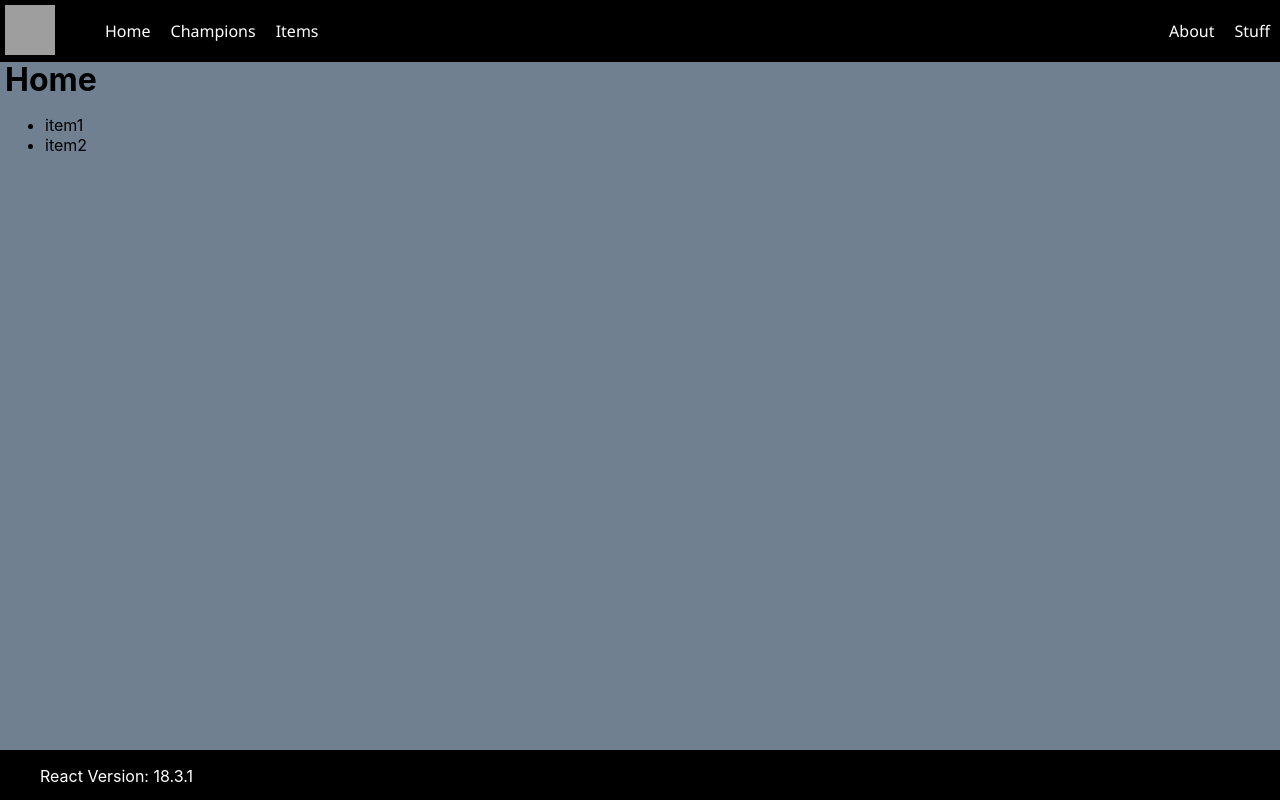
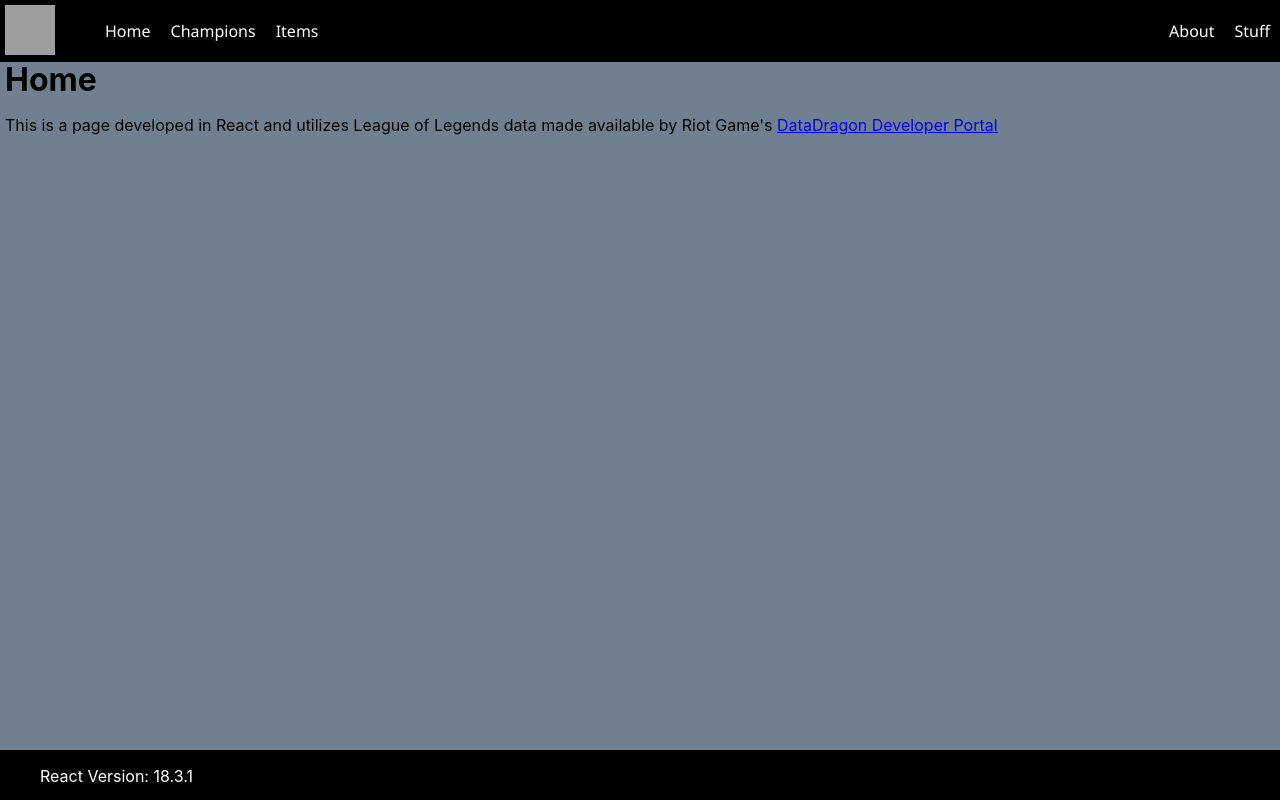
Before and after one commit to bc-dev-gh/loldb, a React (Create React App) app: page /items in a window 1280 px wide. Built offline with nearby package versions, Linux system fonts and the light colour scheme; grey boxes are pictures that could not be loaded.

Commit message:
adding some content to the home page

```diff
--- a/src/MainStyle.css
+++ b/src/MainStyle.css
@@ -7,11 +7,6 @@ body {
   -webkit-font-smoothing: antialiased;
   -moz-osx-font-smoothing: grayscale;
   background-color:slategrey;
-}
-
-a {
-  color: inherit; /* blue colors for links too */
-  text-decoration: inherit; /* no underline */
 }
 
 code {
--- a/src/Pages/Home.js
+++ b/src/Pages/Home.js
@@ -4,10 +4,7 @@ export default function Home() {
   return (
     <div>
       <h1>Home</h1>
-      <ul>
-        <li>item1</li>
-        <li>item2</li>
-      </ul>
+      <p>This is a page developed in React and utilizes League of Legends data made available by Riot Game's <a href='https://developer.riotgames.com/docs/lol'>DataDragon Developer Portal</a></p>
     </div>
   )
 }
--- a/src/components/MainNav.css
+++ b/src/components/MainNav.css
@@ -8,6 +8,11 @@
   background-color: black;
   color: white;
   align-items: center;
+}
+
+.main-nav a {
+  color: inherit; /* blue colors for links too */
+  text-decoration: inherit; /* no underline */
 }
 
 .nav-logo {
```
Also changed, not shown: 11 other files (tests, documents, lock files or other folders).
